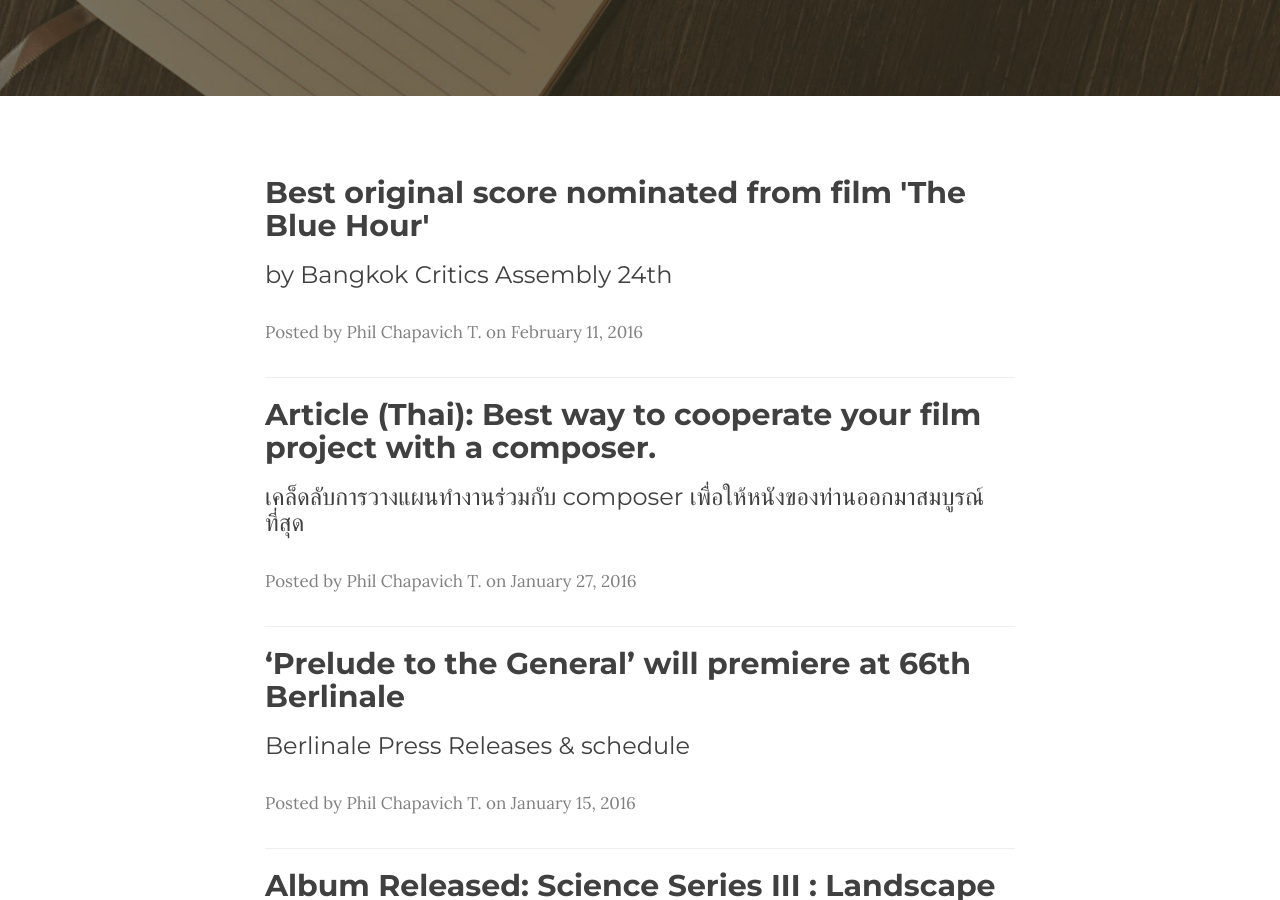
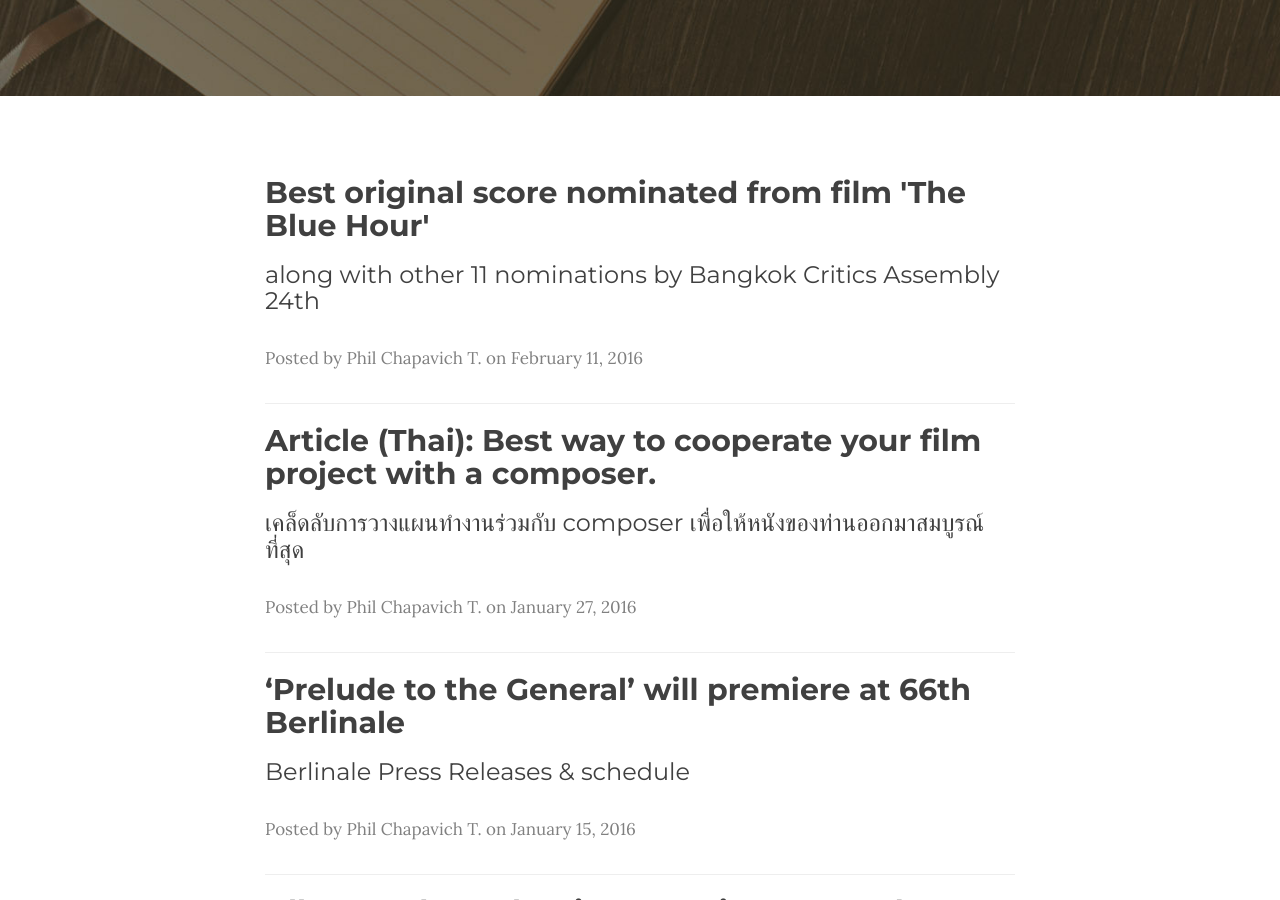
Before and after one commit to phil-wc/phil-wc.github.io, a Jekyll site: the page built from news/index.html, in a window 1280 px wide and 900 px high, scrolled down 415 px. Built offline with Jekyll 4.4.1, drawn with Linux system fonts in a browser that asks for light colours; nearby versions of some CDN libraries; the list of posts is cut into pages by our own code.

Commit message:
content edit

```diff
--- a/_posts/2016-02-11-nominated.markdown
+++ b/_posts/2016-02-11-nominated.markdown
@@ -1,7 +1,7 @@
 ---
 layout:     post
 title:      "Best original score nominated from film 'The Blue Hour'"
-subtitle:   "by Bangkok Critics Assembly 24th"
+subtitle:   "along with other 11 nominations by Bangkok Critics Assembly 24th"
 date:       2016-02-11 12:00:00
 author:     "Phil Chapavich T."
 header-img: "public/news/2015-01-17-the/header2.jpg"
```
